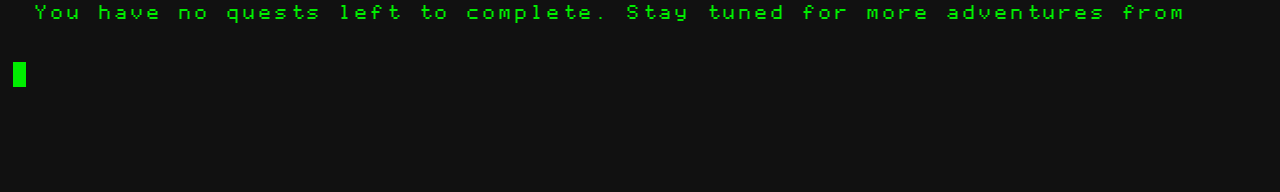
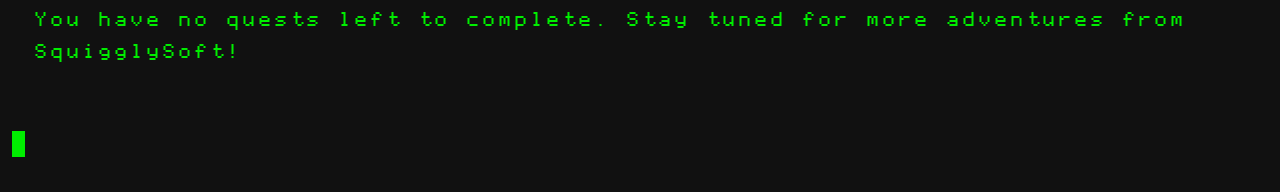
Before and after one commit to okaybenji/text-engine, a website: page index.html in a window 1280 px wide. Shown: the part 663-855 px from the top of the page. Before the commit the page ends 800 px from the top, so only its background shows below. Drawn offline with Linux system fonts and the light colour scheme.

Commit message:
input pos is no longer fixed (improves caret positioning)

```diff
--- a/index.js
+++ b/index.js
@@ -8,10 +8,10 @@
 // move the caret to the left of the input text
 const caret = document.querySelector('#caret');
 const updateCaretPositionPre = () => {
-  caret.style.left = (input.value.length + 2) + 'vw';
+  caret.style.left = (input.value.length * 2 - 98) + 'vh';
 };
 const updateCaretPositionPost = () => {
-  caret.style.left = (input.value.length + 1) + 'vw';
+  caret.style.left = (input.value.length * 2 - 100) + 'vh';
 };
 document.onkeydown = document.onkeypress = updateCaretPositionPre;
 document.onkeyup = updateCaretPositionPost;
@@ -37,8 +37,7 @@
       }
 
       output.appendChild(newLine).innerText = str;
-      // TODO: why doesn't this scroll to bottom on initial load?
-      output.scrollTop = output.scrollHeight;
+      window.scrollTo(0, document.body.scrollHeight);
     },
     // prepare the environment
     setup: ({applyInput = (() => {}), navigateHistory = (() => {})}) => {
--- a/styles.css
+++ b/styles.css
@@ -20,10 +20,6 @@
 }
 
 #output {
-  width: 95vw;
-  height: 80vh;
-  margin-bottom: 2vw;
-  overflow-y: scroll;
   padding: 2vw;
 }
 
@@ -37,8 +33,6 @@
   color: transparent;
   text-shadow: 0 0 0 #00ee00;
   background: #111111;
-  position: fixed;
-  bottom: 0;
   font-size: 2vh;
   font-family: "Apple II";
   border: none;
@@ -52,8 +46,10 @@
   width: 1vw;
   height: 2vw;
   background: #00ee00;
-  position: absolute;
   animation: blink 0.5s infinite;
+  display: inline-block;
+  position: relative;
+  top: 0.5vh;
 }
 
 @keyframes blink {
```
